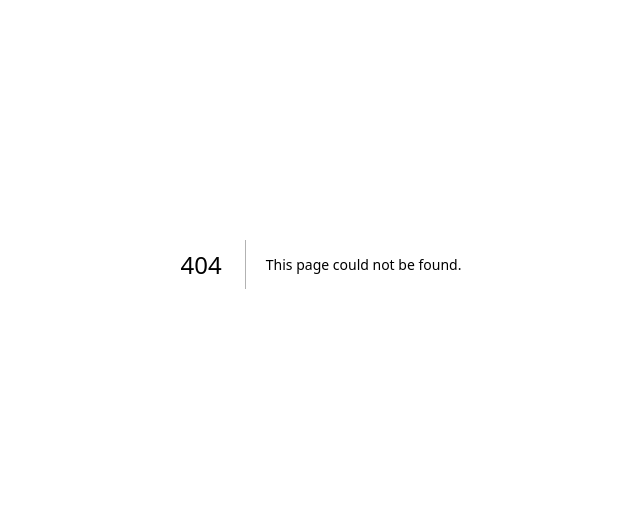
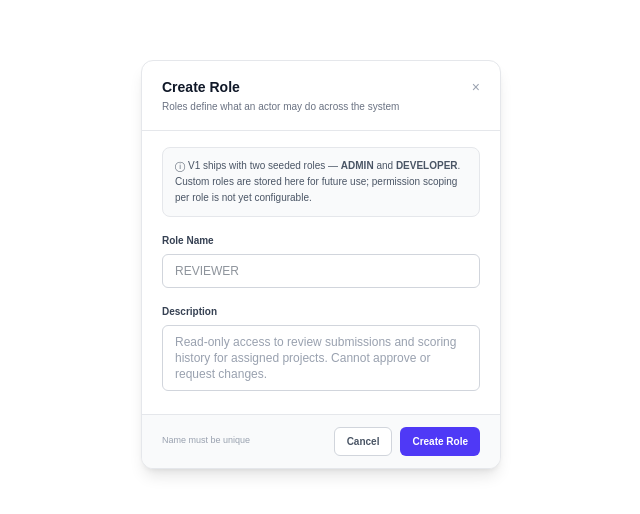
Before and after one commit to WorkR25/Internal-Engineering-Task-Management-System-Frontend, a Next.js app: page /create-role in a window 1280 px wide. Before the commit this address had no page. Shown: the part 136-650 px from the top of the page, without its empty margins (319-959 px from the left). Built offline with nearby package versions, Linux system fonts and the light colour scheme.

Commit message:
Create Project Page

```diff
--- a/src/app/page.tsx
+++ b/src/app/page.tsx
@@ -4,8 +4,14 @@
 //   return <Dashboard />;
 // }
 
-import Performance from "../pages/performance";
+// import Performance from "../pages/performance";
+
+// export default function Home() {
+//   return <Performance />;
+// }
+
+import CreateRole from "@/pages/create-role";
 
 export default function Home() {
-  return <Performance />;
+    return <CreateRole />;
 }
--- /dev/null
+++ b/src/pages/create-role.tsx
@@ -0,0 +1,111 @@
+"use client";
+
+import { useState } from "react";
+
+export default function CreateRole() {
+    const [roleName, setRoleName] = useState("");
+    const [description, setDescription] = useState("");
+
+    return (
+        <main className="flex min-h-screen items-center justify-center bg-white">
+            <div className="w-full max-w-[360px] overflow-hidden rounded-xl border border-gray-200 bg-white shadow-lg">
+                {/* Header */}
+                <div className="border-b border-gray-200 px-5 py-4">
+                    <div className="flex items-start justify-between">
+                        <div>
+                            <h1 className="text-sm font-bold text-gray-900">
+                                Create Role
+                            </h1>
+
+                            <p className="mt-0.5 text-[10px] text-gray-500">
+                                Roles define what an actor may do across the system
+                            </p>
+                        </div>
+
+                        <button
+                            type="button"
+                            className="text-sm text-gray-400 hover:text-gray-600"
+                        >
+                            ×
+                        </button>
+                    </div>
+                </div>
+
+                {/* Form */}
+                <div className="px-5 py-4">
+                    {/* Information */}
+                    <div className="mb-4 rounded-lg border border-gray-200 bg-gray-50 px-3 py-2.5">
+                        <p className="text-[10px] leading-4 text-gray-600">
+                            ⓘ V1 ships with two seeded roles —{" "}
+                            <span className="font-semibold">ADMIN</span> and{" "}
+                            <span className="font-semibold">DEVELOPER</span>.
+                            Custom roles are stored here for future use;
+                            permission scoping per role is not yet configurable.
+                        </p>
+                    </div>
+
+                    {/* Role Name */}
+                    <div className="mb-4">
+                        <label
+                            htmlFor="roleName"
+                            className="mb-1.5 block text-[10px] font-semibold text-gray-700"
+                        >
+                            Role Name
+                        </label>
+
+                        <input
+                            id="roleName"
+                            type="text"
+                            value={roleName}
+                            onChange={(e) => setRoleName(e.target.value)}
+                            placeholder="REVIEWER"
+                            className="w-full rounded-md border border-gray-300 px-3 py-2 text-xs text-gray-800 outline-none focus:border-indigo-500 focus:ring-1 focus:ring-indigo-100"
+                        />
+                    </div>
+
+                    {/* Description */}
+                    <div>
+                        <label
+                            htmlFor="description"
+                            className="mb-1.5 block text-[10px] font-semibold text-gray-700"
+                        >
+                            Description
+                        </label>
+
+                        <textarea
+                            id="description"
+                            value={description}
+                            onChange={(e) => setDescription(e.target.value)}
+                            placeholder="Read-only access to review submissions and scoring history for assigned projects. Cannot approve or request changes."
+                            rows={3}
+                            className="w-full resize-none rounded-md border border-gray-300 px-3 py-2 text-xs text-gray-800 outline-none placeholder:text-gray-400 focus:border-indigo-500 focus:ring-1 focus:ring-indigo-100"
+                        />
+                    </div>
+                </div>
+
+                {/* Footer */}
+                <div className="flex items-center justify-between border-t border-gray-200 bg-gray-50 px-5 py-3">
+                    <p className="text-[9px] text-gray-400">
+                        Name must be unique
+                    </p>
+
+                    <div className="flex gap-2">
+                        <button
+                            type="button"
+                            className="rounded-md border border-gray-300 bg-white px-3 py-1.5 text-[10px] font-semibold text-gray-600 hover:bg-gray-50"
+                        >
+                            Cancel
+                        </button>
+
+                        <button
+                            type="button"
+                            className="rounded-md bg-indigo-600 px-3 py-1.5 text-[10px] font-semibold text-white hover:bg-indigo-700"
+                        >
+                            Create Role
+                        </button>
+                    </div>
+                </div>
+            </div>
+        </main>
+    );
+}
```
